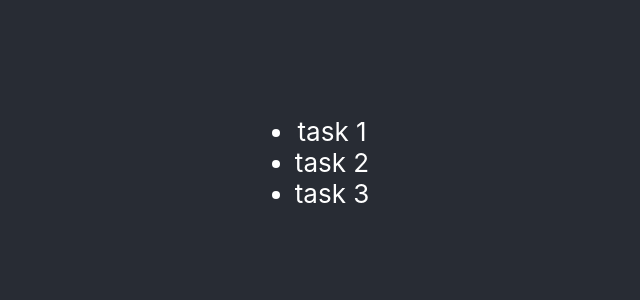
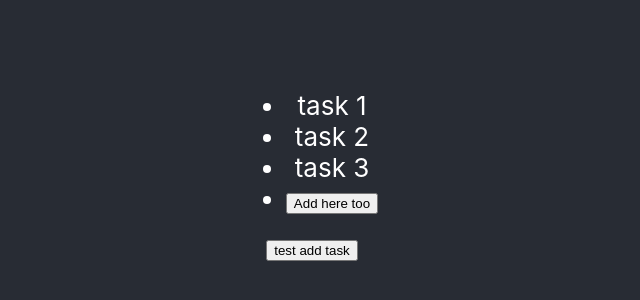
Before and after one commit to CodersforLearning/todo-app-react-Arithmetic-Overflow, a React (Create React App) app: page / in a window 1280 px wide. Shown: the part 238-538 px from the top of the page, without its empty margins (328-968 px from the left). Built offline with nearby package versions, Linux system fonts and the light colour scheme.

Commit message:
Tested with adding tasks

```diff
--- a/src/components/TaskList.jsx
+++ b/src/components/TaskList.jsx
@@ -1,18 +1,34 @@
-import React from 'react';
+import React, { useState, useEffect } from 'react';
 
 import Task from './Task';
 
-const TaskList = ({ className, taskList }) => {
+const TaskList = ({ className, taskList, setTaskList }) => {
+  const [tasks, setTasks] = useState(taskList);
+
+  useEffect(
+    () => {setTasks(taskList)},
+    [taskList]
+  );
+
   return (
     <ul>
       {
-        taskList.map(
+        tasks.map(
           (taskTitle, i) =>
             <li key={i + taskTitle}>
               <Task taskTitle={taskTitle} />
             </li>
         )
       }
+
+      <li key='second addition button'>
+        <button onClick={
+          () => setTaskList([...taskList, 'second test addition'])
+        }
+        >
+          Add here too
+        </button>
+      </li>
     </ul>
   );
 };
--- a/src/components/TaskPanel.jsx
+++ b/src/components/TaskPanel.jsx
@@ -1,12 +1,25 @@
-import React from 'react';
+import React, { useState } from 'react';
 
 import TaskList from './TaskList';
 
 const TaskPanel = ({ className }) => {
-	const testTasks = ['task 1', 'task 2', 'task 3'];
-    return (
-        <TaskList taskList={testTasks}/>
-    );
+  const [testTasks, setTestTasks] =
+    useState(['task 1', 'task 2', 'task 3']);
+
+  return (
+    <>
+      <TaskList taskList={testTasks} setTaskList={setTestTasks} />
+      <button
+        onClick={
+          () =>
+            setTestTasks(
+              [...testTasks, 'test addition'])
+        }
+      >
+        test add task
+      </button>
+    </>
+  );
 };
 
 export default TaskPanel;
```
